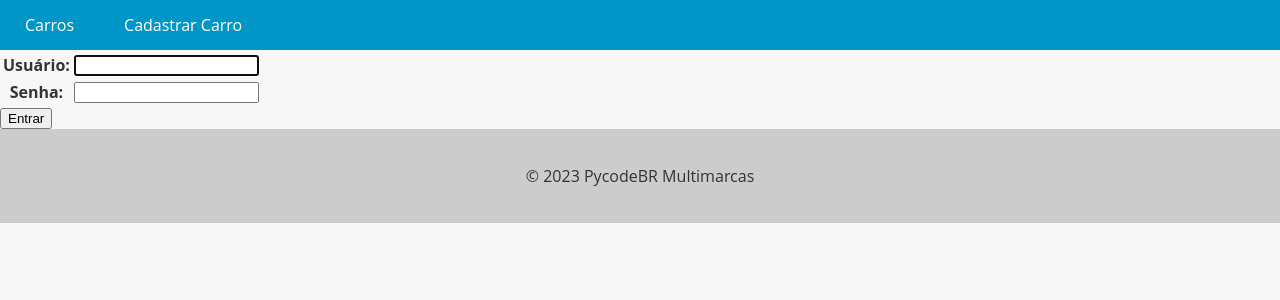
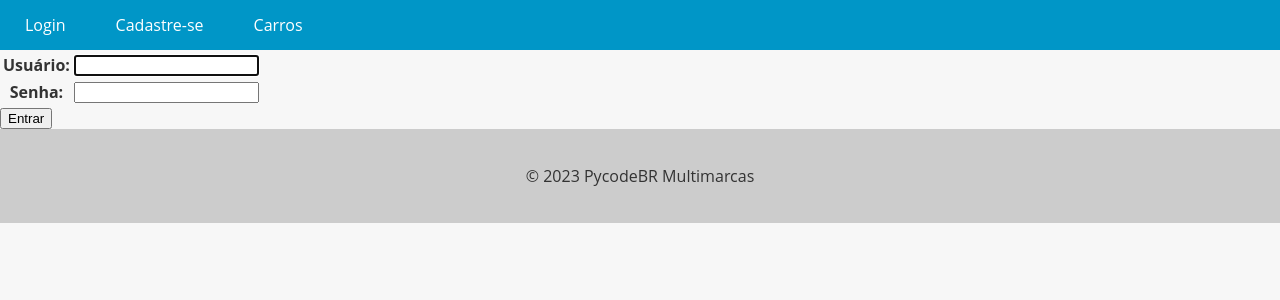
Before and after one commit to RubenLobao/aprendendo-django, a Django app: page /login/ in a window 1280 px wide. Shown: the top 300 px of the page. Run offline with Django 5.2, Linux system fonts and the light colour scheme.

Commit message:
Adicionando logica de login e logout nas telas

```diff
--- a/app/templates/base.html
+++ b/app/templates/base.html
@@ -72,8 +72,19 @@
   <header>
     <nav>
       <ul>
+        {% if user.is_authenticated %}
+          <li> Olá, {{ user.username }}!</li>
+          <li><a href="{% url 'new_car' %}">Cadastrar Carro</a></li>
+        {% endif %}
+        {% if not user.is_authenticated %}
+          <li><a href="{% url 'login' %}">Login</a></li>
+          <li><a href="{% url 'register' %}">Cadastre-se</a></li>
+        {% else %}
+          <li><a href="{% url 'logout' %}">Logout</a></li>
+
+        {% endif %}
         <li><a href="{% url 'cars_list' %}">Carros</a></li>
-        <li><a href="{% url 'new_car' %}">Cadastrar Carro</a></li>
+
       </ul>
     </nav>
   </header>
```
Also changed, not shown: 1 other file.
